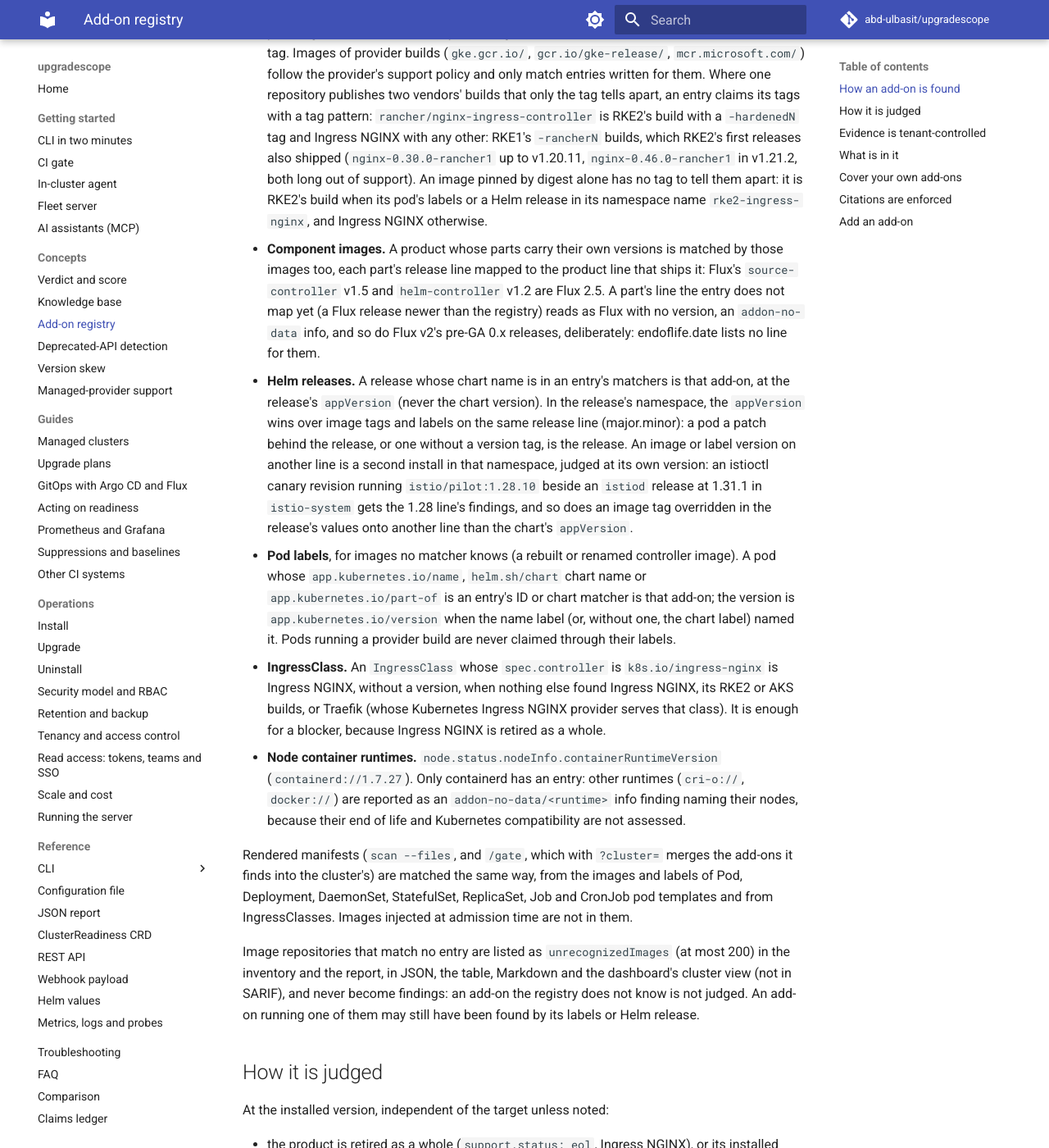
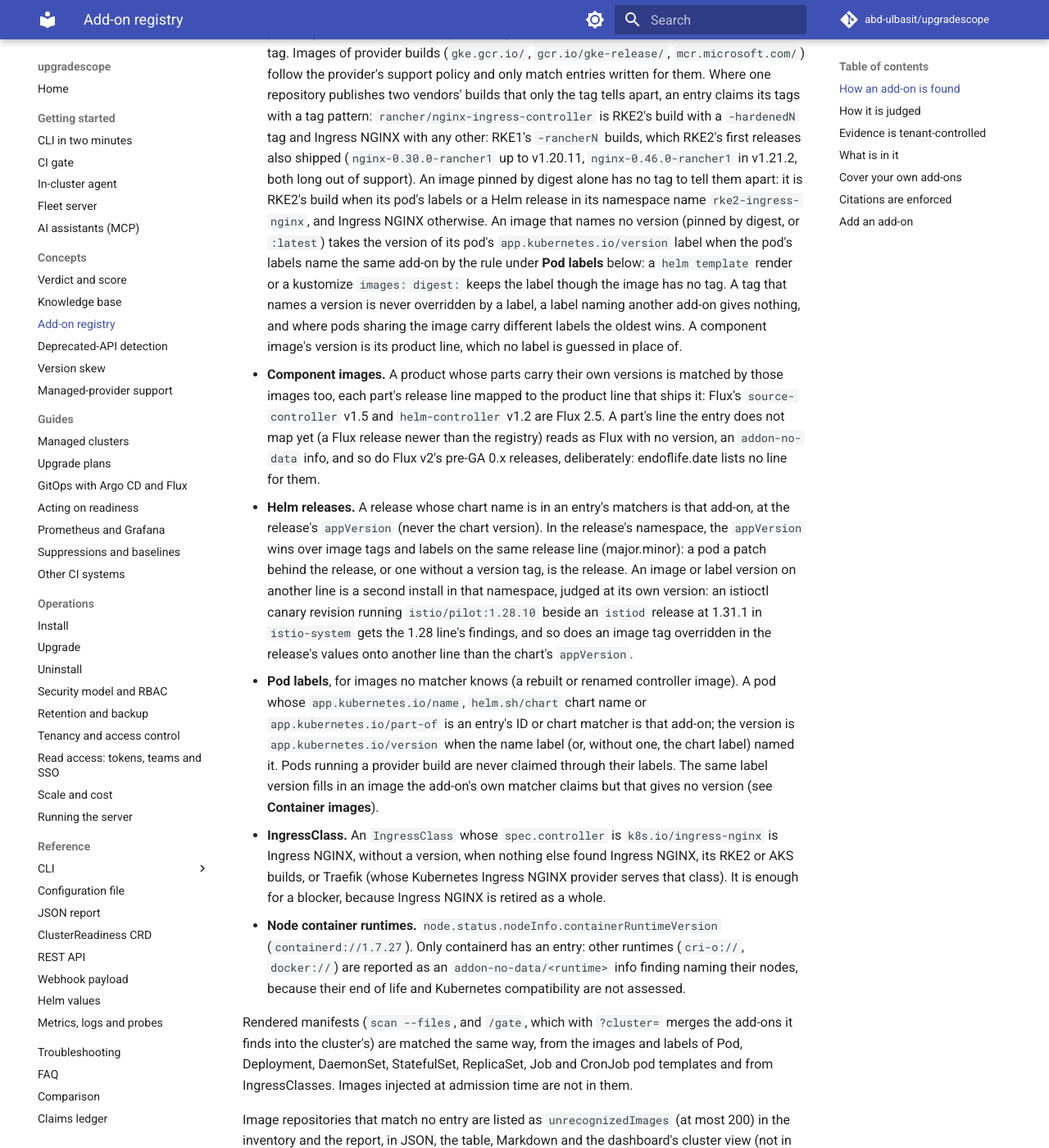
Before and after one commit to abd-ulbasit/upgradescope, an MkDocs documentation site: the page built from docs/concepts/addon-registry.md, in a window 1280 px wide and 1400 px high, scrolled down 372 px. Shown: the whole window at 82% size. Built offline with MkDocs 1.6.1 and Material for MkDocs 9.7.7, drawn with Linux system fonts in a browser that asks for light colours; comment, search, counter and statistics services are not loaded.

Commit message:
docs: add-on version from the pod label for an image without a tag
Refs #301

Co-Authored-By: Claude Fable 5 <noreply@anthropic.com>

```diff
--- a/docs/concepts/addon-registry.md
+++ b/docs/concepts/addon-registry.md
@@ -23,6 +23,15 @@ the dashboard.
   An image pinned by digest alone has no tag to tell them apart: it is RKE2's
   build when its pod's labels or a Helm release in its namespace name
   `rke2-ingress-nginx`, and Ingress NGINX otherwise.
+  An image that names no version (pinned by digest, or `:latest`) takes the
+  version of its pod's `app.kubernetes.io/version` label when the pod's
+  labels name the same add-on by the rule under **Pod labels** below: a
+  `helm template` render or a kustomize `images: digest:` keeps the label
+  though the image has no tag. A tag that names a version is never
+  overridden by a label, a label naming another add-on gives nothing, and
+  where pods sharing the image carry different labels the oldest wins. A
+  component image's version is its product line, which no label is
+  guessed in place of.
 - **Component images.** A product whose parts carry their own versions is
   matched by those images too, each part's release line mapped to the
   product line that ships it: Flux's `source-controller` v1.5 and
@@ -46,7 +55,9 @@ the dashboard.
   chart name or `app.kubernetes.io/part-of` is an entry's ID or chart
   matcher is that add-on; the version is `app.kubernetes.io/version` when
   the name label (or, without one, the chart label) named it. Pods running
-  a provider build are never claimed through their labels.
+  a provider build are never claimed through their labels. The same label
+  version fills in an image the add-on's own matcher claims but that gives
+  no version (see **Container images**).
 - **IngressClass.** An `IngressClass` whose `spec.controller` is
   `k8s.io/ingress-nginx` is Ingress NGINX, without a version, when nothing
   else found Ingress NGINX, its RKE2 or AKS builds, or Traefik (whose
```
Also changed, not shown: docs/architecture.md (+1 -1 lines), docs/claims.md (+2 -2 lines).
